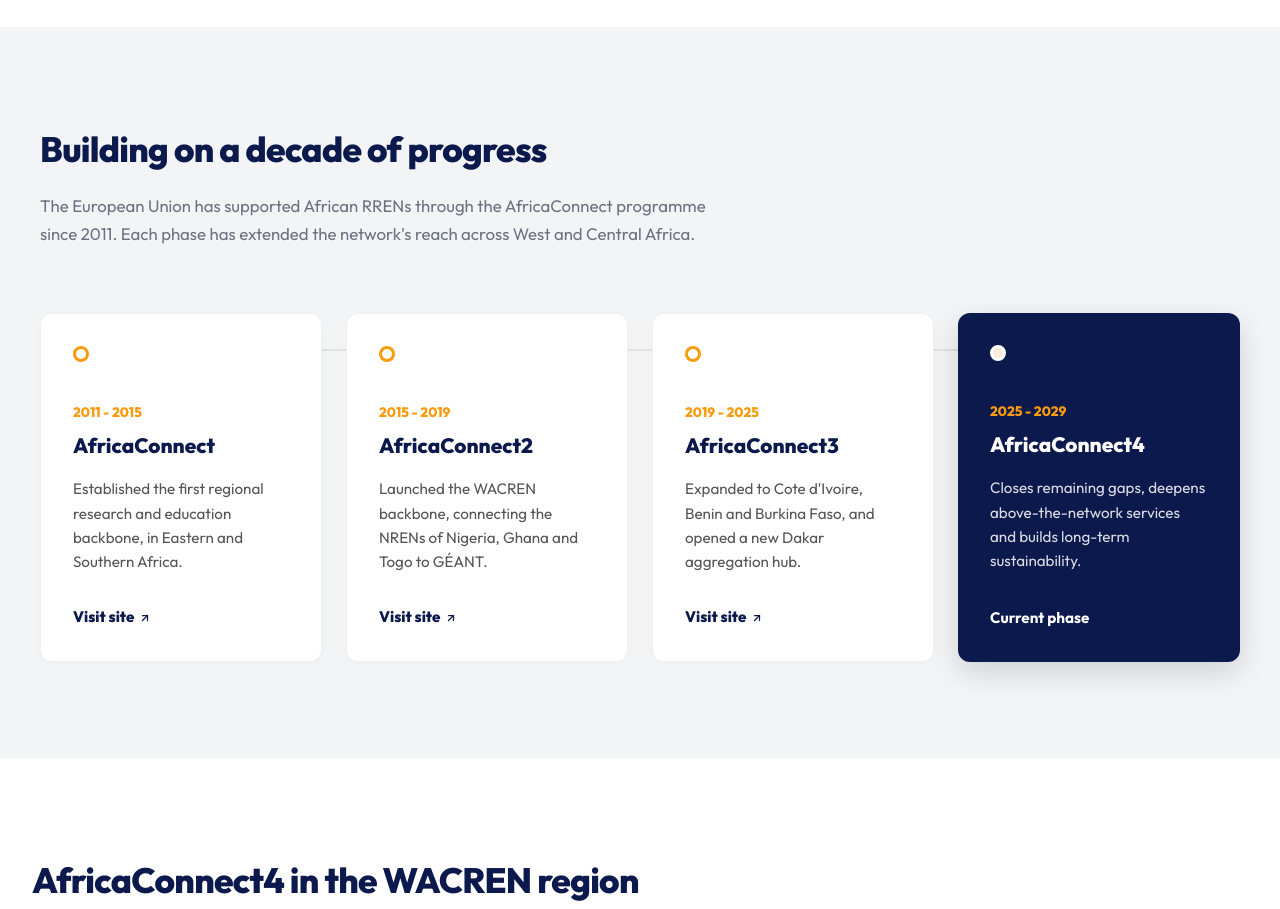
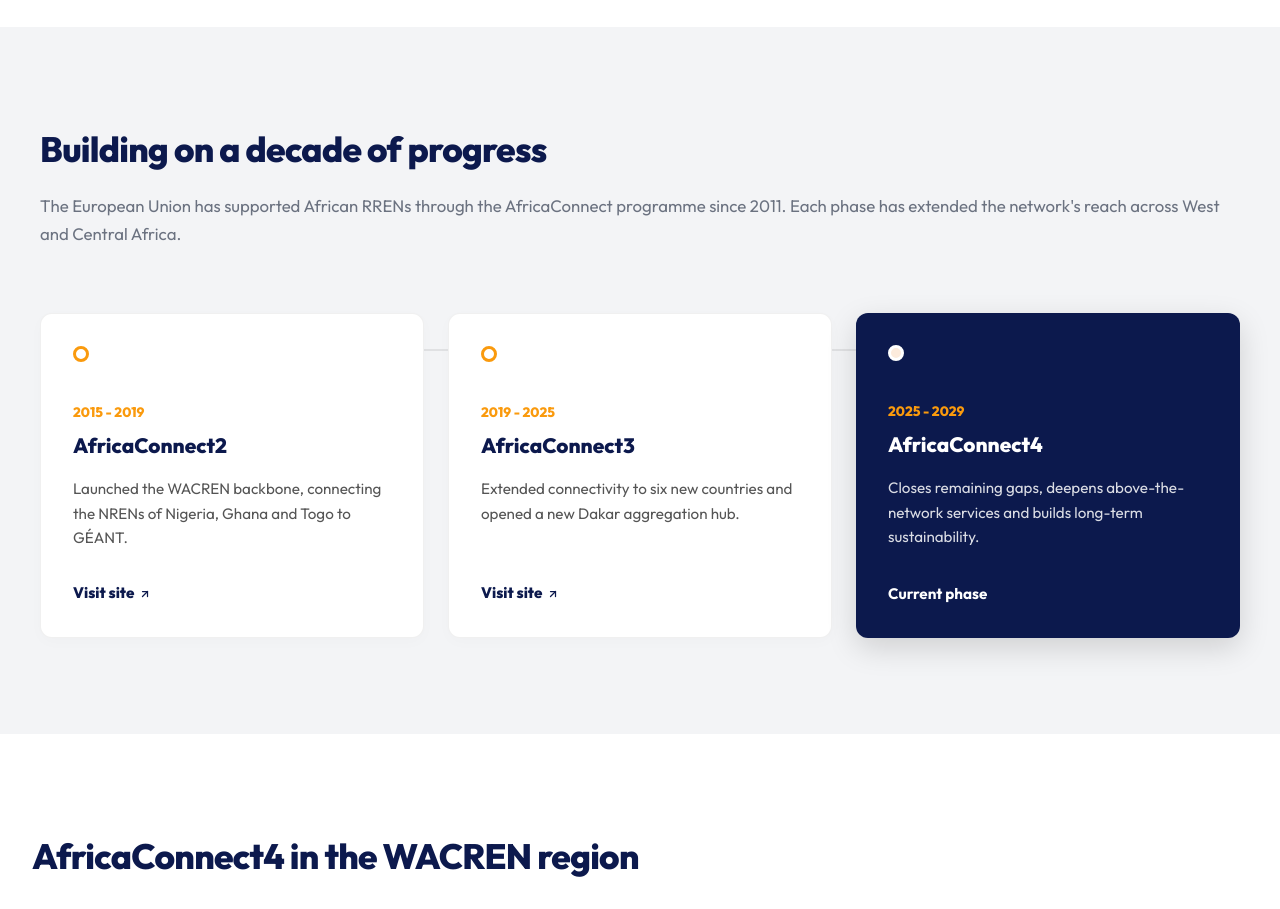
Before and after one commit to rizennews/africaconnect4, a Next.js app: page /about in a window 1280 px wide. Shown: the part 1000-1909 px from the top of the page. Built offline with nearby package versions, Linux system fonts and the light colour scheme.

Commit message:
Update timeline: full-width description, hide first card, update AC3 text

```diff
--- a/src/components/AboutTimeline.module.css
+++ b/src/components/AboutTimeline.module.css
@@ -11,7 +11,7 @@
 }
 
 .header {
-  max-width: 700px;
+  max-width: 100%;
   margin-bottom: 4rem;
 }
 
@@ -45,7 +45,7 @@
 
 .grid {
   display: grid;
-  grid-template-columns: repeat(4, 1fr);
+  grid-template-columns: repeat(3, 1fr);
   gap: 1.5rem;
   position: relative;
   z-index: 2;
--- a/src/components/AboutTimeline.tsx
+++ b/src/components/AboutTimeline.tsx
@@ -16,20 +16,6 @@
         <div className={styles.timelineWrapper}>
           <div className={styles.timelineLine}></div>
           <div className={styles.grid}>
-            {/* Card 1 */}
-            <div className={styles.card}>
-              <div className={styles.iconWrapper}>
-                <div className={styles.ring}></div>
-              </div>
-              <div className={styles.year}>2011 - 2015</div>
-              <h3 className={styles.cardTitle}>AfricaConnect</h3>
-              <p className={styles.cardDesc}>
-                Established the first regional research and education backbone, in Eastern and Southern Africa.
-              </p>
-              <Link href="https://africaconnect1.net/Pages/Home.html" className={styles.link} target="_blank" rel="noopener noreferrer">
-                Visit site <svg width="12" height="12" viewBox="0 0 24 24" fill="none" stroke="currentColor" strokeWidth="2.5" strokeLinecap="round" strokeLinejoin="round"><line x1="7" y1="17" x2="17" y2="7"></line><polyline points="7 7 17 7 17 17"></polyline></svg>
-              </Link>
-            </div>
 
             {/* Card 2 */}
             <div className={styles.card}>
@@ -54,7 +40,7 @@
               <div className={styles.year}>2019 - 2025</div>
               <h3 className={styles.cardTitle}>AfricaConnect3</h3>
               <p className={styles.cardDesc}>
-                Expanded to Cote d'Ivoire, Benin and Burkina Faso, and opened a new Dakar aggregation hub.
+                Extended connectivity to six new countries and opened a new Dakar aggregation hub.
               </p>
               <Link href="https://africaconnect3.net/" className={styles.link} target="_blank" rel="noopener noreferrer">
                 Visit site <svg width="12" height="12" viewBox="0 0 24 24" fill="none" stroke="currentColor" strokeWidth="2.5" strokeLinecap="round" strokeLinejoin="round"><line x1="7" y1="17" x2="17" y2="7"></line><polyline points="7 7 17 7 17 17"></polyline></svg>
```
